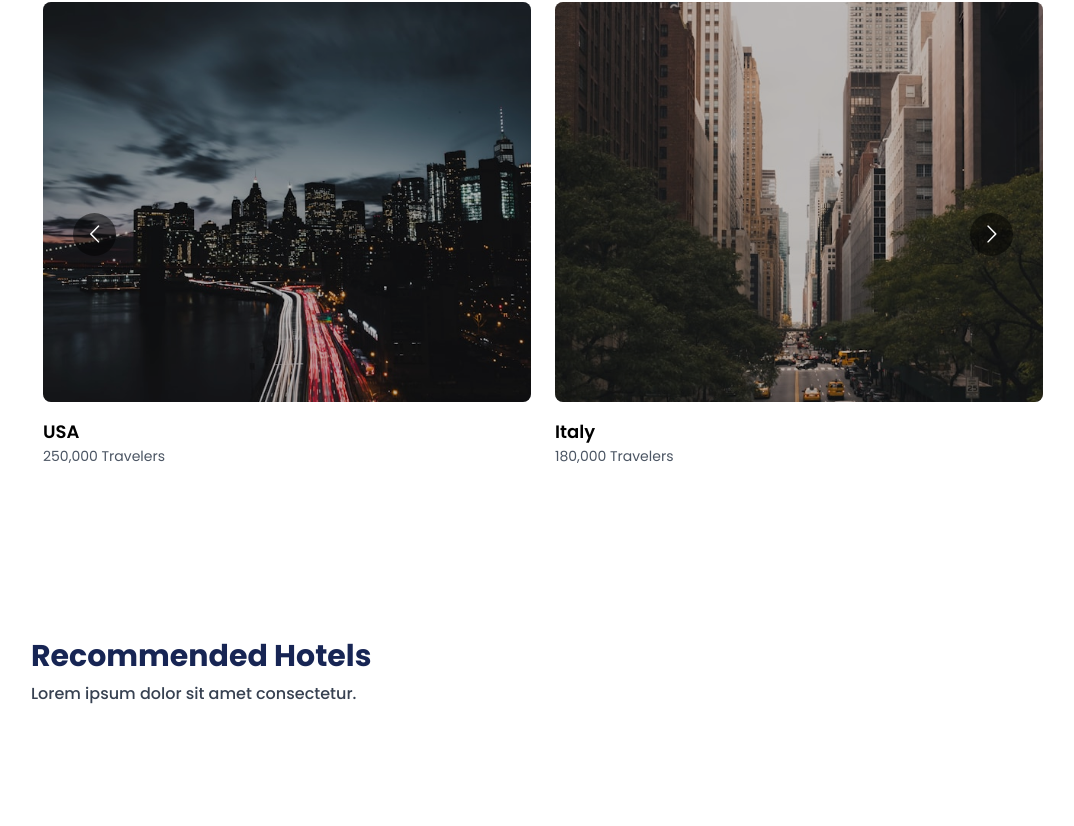
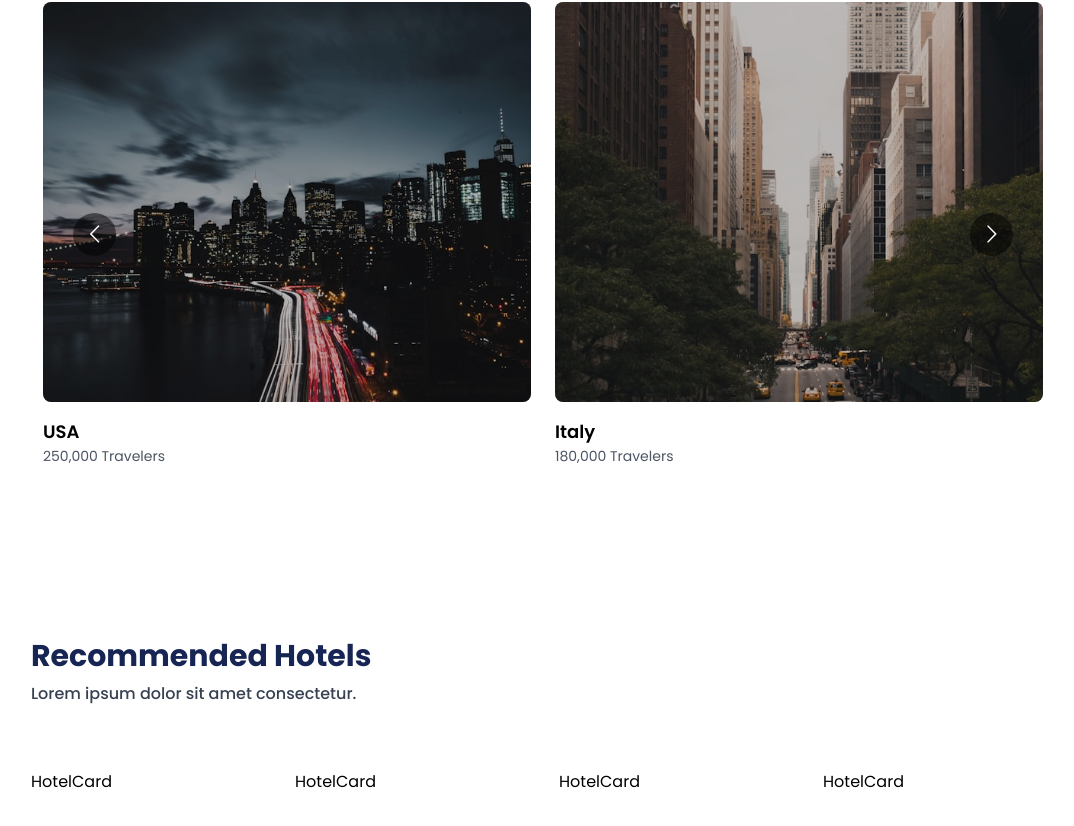
Before and after one commit to denisdiaconu/travista, a Next.js app: page / in a window 1280 px wide. Shown: the part 1014-1840 px from the top of the page, without its empty margins (97-1171 px from the left). Built offline with nearby package versions, Linux system fonts and the light colour scheme.

Commit message:
Add type to hotel

```diff
--- a/components/Home/Hotel/Hotel.tsx
+++ b/components/Home/Hotel/Hotel.tsx
@@ -1,5 +1,7 @@
 import SectionHeading from '@/components/Helper/SectionHeading';
+import { hotelsData } from '@/data/data';
 import React from 'react';
+import HotelCard from './HotelCard';
 
 const Hotel = () => {
   return (
@@ -8,7 +10,13 @@ const Hotel = () => {
       <div
         className="w-[80%] mx-auto grid grid-cols-1 md:grid-cols-2 lg:grid-cols-3 xl:grid-cols-4
         gap-8 items-center mt-16"
-      ></div>
+      >
+        {hotelsData.map((data) => {
+          return <div key={data.id}>
+            <HotelCard hotel={data} />
+          </div>;
+        })}
+      </div>
     </div>
   );
 };
--- a/components/Home/Hotel/HotelCard.tsx
+++ b/components/Home/Hotel/HotelCard.tsx
@@ -1,9 +1,19 @@
-import React from 'react'
+import React from 'react';
 
-const HotelCard = () => {
-  return (
-    <div>HotelCard</div>
-  )
-}
+type Props = {
+  hotel: {
+    id: number;
+    image: string;
+    name: string;
+    location: string;
+    rating: number;
+    reviews: string;
+    price: string;
+  };
+};
 
-export default HotelCard
+const HotelCard = ({ hotel }: Props) => {
+  return <div>HotelCard</div>;
+};
+
+export default HotelCard;
```
